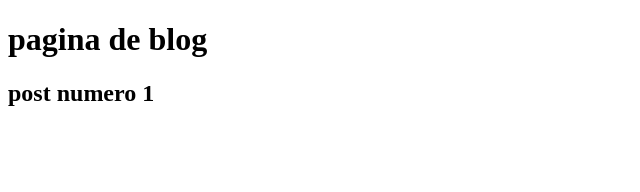
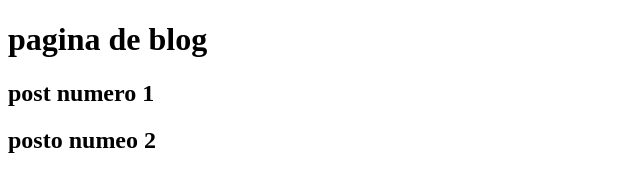
Before and after one commit to BessaDani/aulagit, a plain HTML site: page blog.html in a window 1280 px wide. Shown: the whole page, without its empty margins (0-640 px from the left). Drawn offline with Linux system fonts and the light colour scheme.

Commit message:
update blog

```diff
--- a/blog.html
+++ b/blog.html
@@ -9,6 +9,7 @@
 <body>
     <h1> pagina de blog </h1>
     <h2> post numero 1</h2>
+    <h2>posto numeo 2</h2>
 
 </body>
 </html>
```
